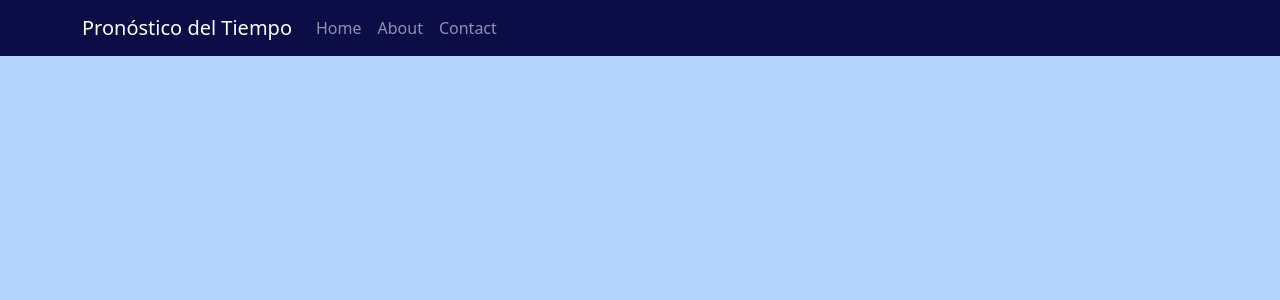
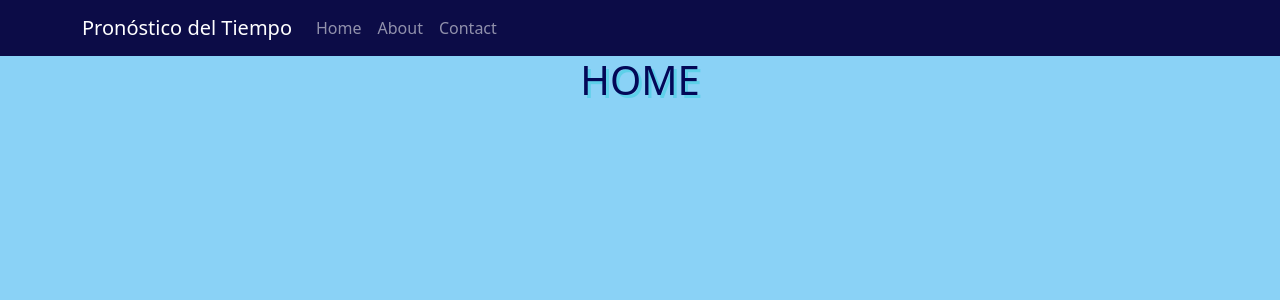
Before and after one commit to 1123787079/APPCLIMA, a React (Create React App) app: page / in a window 1280 px wide. Shown: the top 300 px of the page. Built offline with nearby package versions, Linux system fonts and the light colour scheme.

Commit message:
navbarfinal

```diff
--- a/package.json
+++ b/package.json
@@ -10,6 +10,7 @@
     "react": "^18.2.0",
     "react-bootstrap": "^2.7.4",
     "react-dom": "^18.2.0",
+    "react-hook-form": "^7.43.9",
     "react-router-dom": "^6.11.2",
     "react-scripts": "5.0.1",
     "web-vitals": "^2.1.4"
--- a/src/App.css
+++ b/src/App.css
@@ -38,9 +38,9 @@
 }
 
 section{
-  color:#f4f8f8;
-  text-shadow: 3px 3px rgba(50,50,70,0.5);
-  background-color: rgb(179, 212, 253);
+  color:#030857;
+  text-shadow: 3px 3px rgba(48, 206, 220, 0.5);
+  background-color: rgb(138, 210, 246);
   height: 100vh;
 }
 
--- a/src/App.js
+++ b/src/App.js
@@ -9,6 +9,7 @@ import About from './Componentes/about';
 import Contacto from './Componentes/contact';
 import Home from './Componentes/home';
 import NavBarEj from './Componentes/NavBar';
+
 
 
 function App() {
@@ -26,7 +27,10 @@ function App() {
       </BrowserRouter>
 
     </div>
-  );
+
+);
 }
 
+
+
 export default App;
--- a/src/Componentes/NavBar.jsx
+++ b/src/Componentes/NavBar.jsx
@@ -2,18 +2,19 @@
 import Container from 'react-bootstrap/Container';
 import Nav from 'react-bootstrap/Nav';
 import Navbar from 'react-bootstrap/Navbar';
-import { outlet, Link} from "react-router-dom";
+import { Outlet, Link} from "react-router-dom";
+
 
 const NavBarEj = () => {
     return (
         <>
             <Navbar className="navBg" variant="dark" expand="lg">
                 <Container>
-                    <Navbar.Brand href="#home">Pronóstico del Tiempo</Navbar.Brand>
+                    <Navbar.Brand as={Link} to="/" >Pronóstico del Tiempo</Navbar.Brand>
                     <Navbar.Toggle aria-controls="basic-navbar-nav" />
                     <Navbar.Collapse id="basic-navbar-nav">
                         <Nav className="me-auto">
-                            <Nav.Link as={Link} to="/">Home</Nav.Link>
+                            <Nav.Link as={Link} to="/" >Home</Nav.Link>
                             <Nav.Link as={Link} to="/about">About</Nav.Link>
                             <Nav.Link as={Link} to="/contact">Contact</Nav.Link>
                         </Nav>
@@ -22,8 +23,9 @@ const NavBarEj = () => {
             </Navbar>
 
             <section>
-                <outlet></outlet>
+                <Outlet></Outlet>
             </section>
+
         </>
 
     )
```
Also changed, not shown: src/index.js (+3 -4 lines), 1 other file (tests, documents, lock files or other folders).
